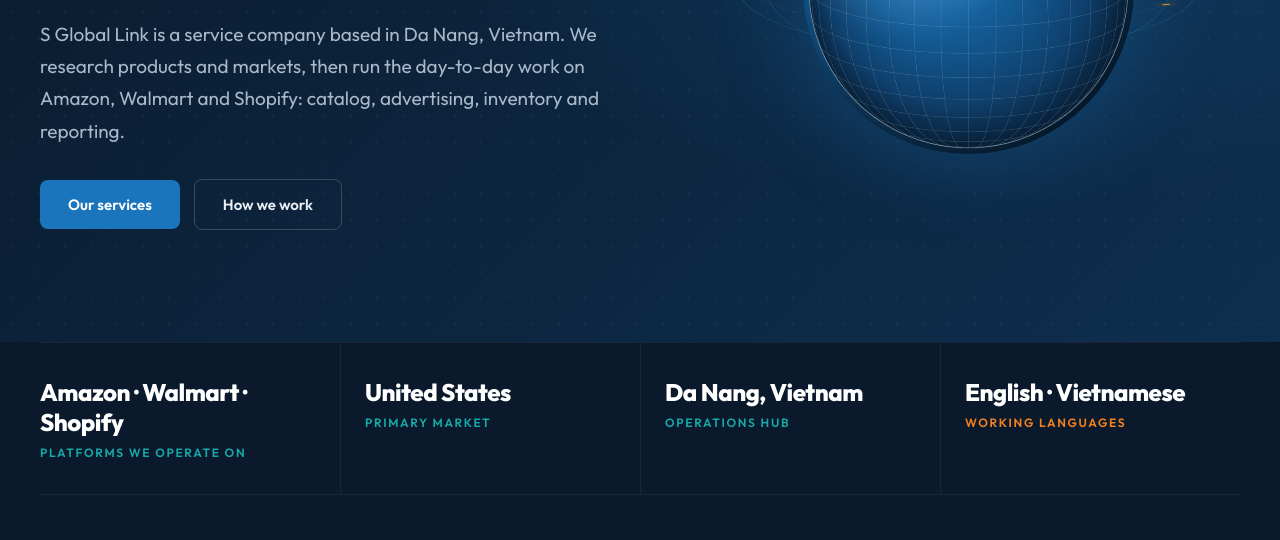
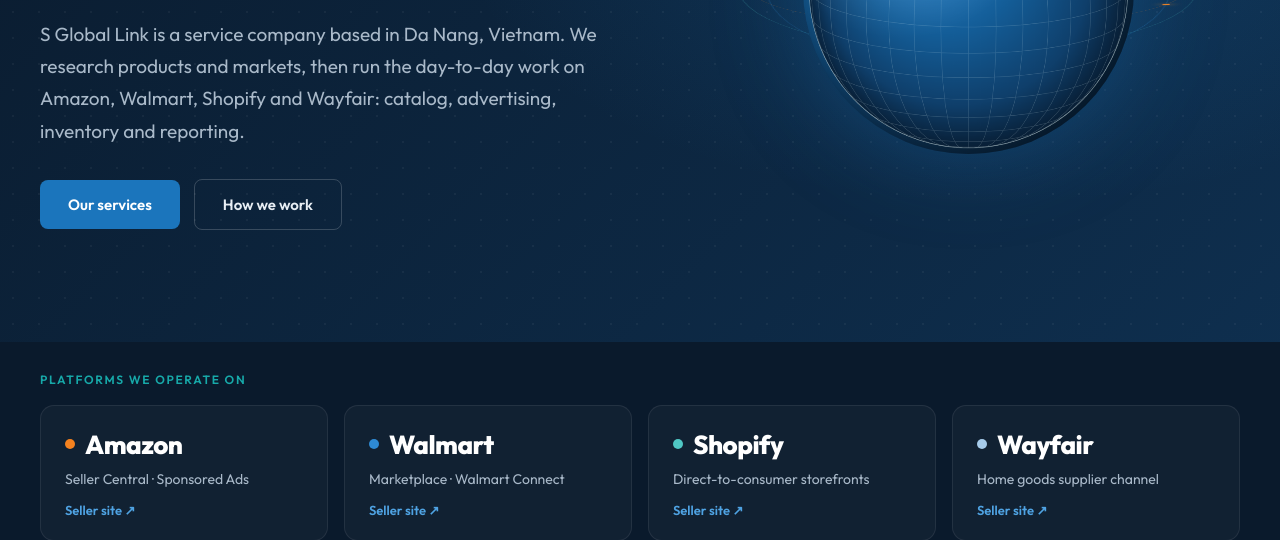
Before and after one commit to HungLee139/sgloballink-website, a plain HTML site: page index.html in a window 1280 px wide. Shown: the part 436-976 px from the top of the page. Drawn offline with nearby package versions, Linux system fonts and the light colour scheme; no server answers.

Commit message:
Platform strip with seller-site links; restore custom domain
Co-Authored-By: Claude Fable 5.2 <noreply@anthropic.com>

```diff
--- a/index.html
+++ b/index.html
@@ -60,7 +60,19 @@
   .sgl-row { display: flex; gap: 14px; align-items: baseline; flex-wrap: wrap; }
   .sgl-row-k { width: 92px; flex: none; font-size: 11px; font-weight: 600; letter-spacing: 0.14em; text-transform: uppercase; color: #17A9A9; }
 
+  .sgl-plat-sec { padding: 0 40px 8px; border-bottom: 1px solid rgba(255,255,255,0.06); }
+  .sgl-plats { display: grid; grid-template-columns: repeat(4, minmax(0, 1fr)); gap: 16px; padding-bottom: 34px; }
+  .sgl-plat { display: flex; flex-direction: column; gap: 8px; padding: 22px 24px; border-radius: 14px; background: rgba(255,255,255,0.03); border: 1px solid rgba(255,255,255,0.08); color: inherit; transition: all 200ms cubic-bezier(0.22,0.61,0.36,1); }
+  .sgl-plat:hover { color: inherit; background: rgba(255,255,255,0.06); border-color: rgba(46,138,212,0.5); transform: translateY(-3px); }
+  .sgl-plat:focus-visible { outline: 2px solid #4FC7C4; outline-offset: 2px; }
+  .sgl-plat-n { display: flex; align-items: center; gap: 10px; font-size: 26px; font-weight: 800; letter-spacing: -0.02em; color: #FFFFFF; }
+  .sgl-plat-dot { width: 10px; height: 10px; border-radius: 50%; flex: none; }
+  .sgl-plat-d { font-size: 14px; line-height: 1.5; color: #A9B9C9; }
+  .sgl-plat-go { margin-top: 4px; font-size: 13px; font-weight: 600; color: #4FA3E3; }
+
   @media (max-width: 1000px) {
+    .sgl-plats { grid-template-columns: repeat(2, minmax(0, 1fr)); }
+    .sgl-plat-sec { padding: 0 24px 8px; }
     .sgl-navlinks { display: none; }
     .sgl-g-hero { grid-template-columns: minmax(0, 1fr); }
     .sgl-g2 { grid-template-columns: minmax(0, 1fr); gap: 20px; }
@@ -72,6 +84,8 @@
     .sgl-sec { padding: 80px 24px; }
   }
   @media (max-width: 620px) {
+    .sgl-plats { grid-template-columns: minmax(0, 1fr); }
+    .sgl-plat-sec { padding: 0 16px 8px; }
     .sgl-g3, .sgl-g4, .sgl-facts { grid-template-columns: minmax(0, 1fr); }
     .sgl-fact { border-left: 0; padding: 22px 0; border-top: 1px solid rgba(255,255,255,0.06); }
     .sgl-fact:first-child { border-top: 0; }
@@ -120,7 +134,7 @@
         <div style="height: 3px; width: 140px; background: linear-gradient(90deg, #17A9A9, #1B75BC 60%, #F5821F)"></div>
         <div class="sgl-eyebrow"><span data-t="en">Market research · Marketplace operations</span><span data-t="vi">Nghiên cứu thị trường · Vận hành thương mại điện tử</span></div>
         <h1 class="sgl-h1"><span data-t="en">We run e&#8209;commerce operations for brands selling <span style="color: #2E8AD4">across borders</span>.</span><span data-t="vi">Vận hành thương mại điện tử cho doanh nghiệp bán hàng <span style="color: #2E8AD4">xuyên biên giới</span>.</span></h1>
-        <p style="margin: 0; max-width: 580px; font-size: 19px; line-height: 1.7; color: #A9B9C9"><span data-t="en">S Global Link is a service company based in Da Nang, Vietnam. We research products and markets, then run the day-to-day work on Amazon, Walmart and Shopify: catalog, advertising, inventory and reporting.</span><span data-t="vi">S Global Link là công ty dịch vụ đặt tại Đà Nẵng. Chúng tôi nghiên cứu sản phẩm và thị trường, sau đó vận hành công việc hằng ngày trên Amazon, Walmart và Shopify: danh mục sản phẩm, quảng cáo, tồn kho và báo cáo.</span></p>
+        <p style="margin: 0; max-width: 580px; font-size: 19px; line-height: 1.7; color: #A9B9C9"><span data-t="en">S Global Link is a service company based in Da Nang, Vietnam. We research products and markets, then run the day-to-day work on Amazon, Walmart, Shopify and Wayfair: catalog, advertising, inventory and reporting.</span><span data-t="vi">S Global Link là công ty dịch vụ đặt tại Đà Nẵng. Chúng tôi nghiên cứu sản phẩm và thị trường, sau đó vận hành công việc hằng ngày trên Amazon, Walmart, Shopify và Wayfair: danh mục sản phẩm, quảng cáo, tồn kho và báo cáo.</span></p>
         <div style="display: flex; gap: 14px; align-items: center; flex-wrap: wrap; margin-top: 6px">
           <a href="#services" class="sgl-btn"><span data-t="en">Our services</span><span data-t="vi">Dịch vụ của chúng tôi</span></a>
           <a href="#approach" class="sgl-btn-ghost"><span data-t="en">How we work</span><span data-t="vi">Cách chúng tôi làm việc</span></a>
@@ -151,23 +165,30 @@
     </div>
   </section>
 
-  <section style="padding: 0 40px">
-    <div class="sgl-wrap sgl-facts">
-      <div class="sgl-fact">
-        <div class="sgl-fact-v">Amazon · Walmart · Shopify</div>
-        <div class="sgl-eyebrow"><span data-t="en">Platforms we operate on</span><span data-t="vi">Nền tảng vận hành</span></div>
-      </div>
-      <div class="sgl-fact">
-        <div class="sgl-fact-v"><span data-t="en">United States</span><span data-t="vi">Hoa Kỳ</span></div>
-        <div class="sgl-eyebrow"><span data-t="en">Primary market</span><span data-t="vi">Thị trường chính</span></div>
-      </div>
-      <div class="sgl-fact">
-        <div class="sgl-fact-v"><span data-t="en">Da Nang, Vietnam</span><span data-t="vi">Đà Nẵng, Việt Nam</span></div>
-        <div class="sgl-eyebrow"><span data-t="en">Operations hub</span><span data-t="vi">Trung tâm vận hành</span></div>
-      </div>
-      <div class="sgl-fact">
-        <div class="sgl-fact-v"><span data-t="en">English · Vietnamese</span><span data-t="vi">Tiếng Anh · Tiếng Việt</span></div>
-        <div class="sgl-eyebrow" style="color: #F5821F"><span data-t="en">Working languages</span><span data-t="vi">Ngôn ngữ làm việc</span></div>
+  <section class="sgl-plat-sec" aria-label="Platforms">
+    <div class="sgl-wrap">
+      <div class="sgl-eyebrow" style="padding: 30px 0 18px"><span data-t="en">Platforms we operate on</span><span data-t="vi">Nền tảng chúng tôi vận hành</span></div>
+      <div class="sgl-plats">
+      <a class="sgl-plat" href="https://sell.amazon.com/" target="_blank" rel="noopener">
+        <div class="sgl-plat-n"><span aria-hidden="true" class="sgl-plat-dot" style="background: #F5821F"></span>Amazon</div>
+        <div class="sgl-plat-d"><span data-t="en">Seller Central · Sponsored Ads</span><span data-t="vi">Seller Central · Quảng cáo Sponsored</span></div>
+        <div class="sgl-plat-go"><span data-t="en">Seller site</span><span data-t="vi">Trang bán hàng</span> <span aria-hidden="true">↗</span></div>
+      </a>
+      <a class="sgl-plat" href="https://marketplace.walmart.com/" target="_blank" rel="noopener">
+        <div class="sgl-plat-n"><span aria-hidden="true" class="sgl-plat-dot" style="background: #2E8AD4"></span>Walmart</div>
+        <div class="sgl-plat-d"><span data-t="en">Marketplace · Walmart Connect</span><span data-t="vi">Marketplace · Walmart Connect</span></div>
+        <div class="sgl-plat-go"><span data-t="en">Seller site</span><span data-t="vi">Trang bán hàng</span> <span aria-hidden="true">↗</span></div>
+      </a>
+      <a class="sgl-plat" href="https://www.shopify.com/" target="_blank" rel="noopener">
+        <div class="sgl-plat-n"><span aria-hidden="true" class="sgl-plat-dot" style="background: #4FC7C4"></span>Shopify</div>
+        <div class="sgl-plat-d"><span data-t="en">Direct-to-consumer storefronts</span><span data-t="vi">Cửa hàng bán trực tiếp cho khách</span></div>
+        <div class="sgl-plat-go"><span data-t="en">Seller site</span><span data-t="vi">Trang bán hàng</span> <span aria-hidden="true">↗</span></div>
+      </a>
+      <a class="sgl-plat" href="https://partners.wayfair.com/" target="_blank" rel="noopener">
+        <div class="sgl-plat-n"><span aria-hidden="true" class="sgl-plat-dot" style="background: #A6CBEA"></span>Wayfair</div>
+        <div class="sgl-plat-d"><span data-t="en">Home goods supplier channel</span><span data-t="vi">Kênh nhà cung cấp hàng gia dụng</span></div>
+        <div class="sgl-plat-go"><span data-t="en">Seller site</span><span data-t="vi">Trang bán hàng</span> <span aria-hidden="true">↗</span></div>
+      </a>
       </div>
     </div>
   </section>
@@ -358,7 +379,7 @@
         <div style="font-size: 13px; color: #8A9BAD"><span data-t="en">© 2026 S Global Link Co., Ltd. · 36 Tran Xuan Le, Thanh Khe, Da Nang, Vietnam</span><span data-t="vi">© 2026 Công ty TNHH TM&amp;DV S Global Link · 36 Trần Xuân Lê, Thanh Khê, Đà Nẵng</span></div>
       </div>
       <div style="font-size: 13px"><a href="privacy.html" style="color: #A9B9C9; text-decoration: underline; text-underline-offset: 3px"><span data-t="en">Privacy Policy</span><span data-t="vi">Chính sách bảo mật</span></a></div>
-      <div style="font-size: 12px; line-height: 1.6; color: #8A9BAD"><span data-t="en">Amazon, Walmart and Shopify are trademarks of their respective owners. S Global Link is an independent service provider and is not affiliated with or endorsed by these companies.</span><span data-t="vi">Amazon, Walmart và Shopify là nhãn hiệu của các chủ sở hữu tương ứng. S Global Link là đơn vị cung cấp dịch vụ độc lập, không trực thuộc và không được các công ty này bảo trợ.</span></div>
+      <div style="font-size: 12px; line-height: 1.6; color: #8A9BAD"><span data-t="en">Amazon, Walmart, Shopify and Wayfair are trademarks of their respective owners. S Global Link is an independent service provider and is not affiliated with or endorsed by these companies.</span><span data-t="vi">Amazon, Walmart, Shopify và Wayfair là nhãn hiệu của các chủ sở hữu tương ứng. S Global Link là đơn vị cung cấp dịch vụ độc lập, không trực thuộc và không được các công ty này bảo trợ.</span></div>
     </div>
   </footer>
 
```
Also changed, not shown: 1 other file.
